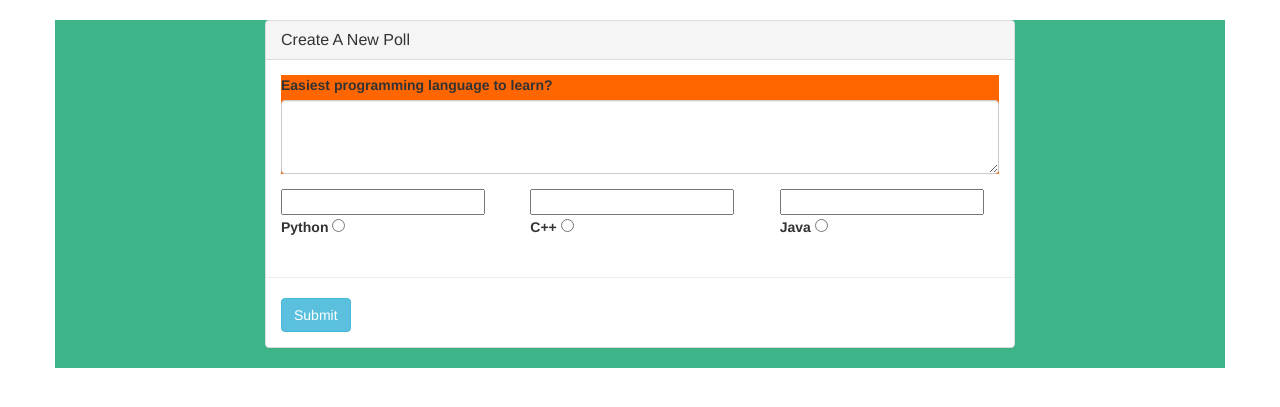
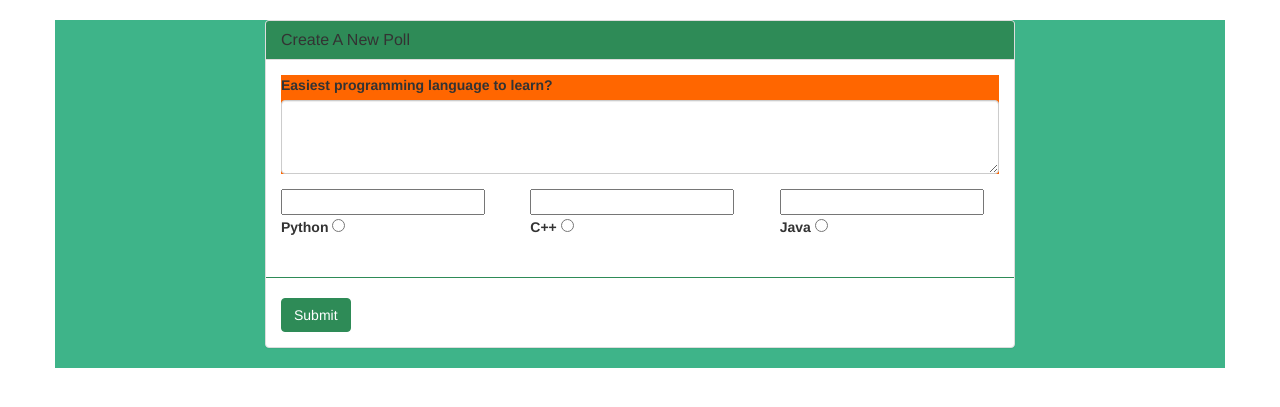
Before and after one commit to aalshawa97/LatestPolls, a Django app: page /create/ in a window 1280 px wide. Shown: the part 52-459 px from the top of the page. Run offline with Django 4.2, Linux system fonts and the light colour scheme; some libraries are stand-ins or nearby versions.

Commit message:
Improved color for create

```diff
--- a/pages/templates/create.html
+++ b/pages/templates/create.html
@@ -5,10 +5,11 @@
 {% block title %}Create Poll{% endblock %}
 
 {% block main %}
+
 <div class="row" style="background-color: #3EB489;">
     <div class="col-lg-8 col-lg-offset-2">
         <div class="panel panel-default">
-            <div class="panel-heading">
+            <div class="panel-heading" style="background-color: #2E8B57;">
                 <h3 class="panel-title">Create A New Poll</h3>
             </div>
             <form method="POST">
@@ -22,7 +23,6 @@
                             </div>
                         </div>
                     </div>
-
                 <div class="row">
                     <div class="col-lg-4">
                         <div class="form-group">
@@ -54,9 +54,9 @@
                 </div>
 
                 <div class="row">
-                        <hr />
+                    <hr style="border-color: #2E8B57;" />
                     <div class="col-lg-4">
-                            <button type="submit" class="btn btn-info">Submit</button>
+                        <button type="submit" class="btn btn-info" style="background-color: #2E8B57; border-color: #2E8B57;">Submit</button>
                     </div>
                 </div>
             </div>
@@ -65,5 +65,4 @@
     </div>
 </div>
 </div>
-
 {% endblock %}
```
Also changed, not shown: db.sqlite3. Lines whose indentation alone changed are shown as unchanged.
